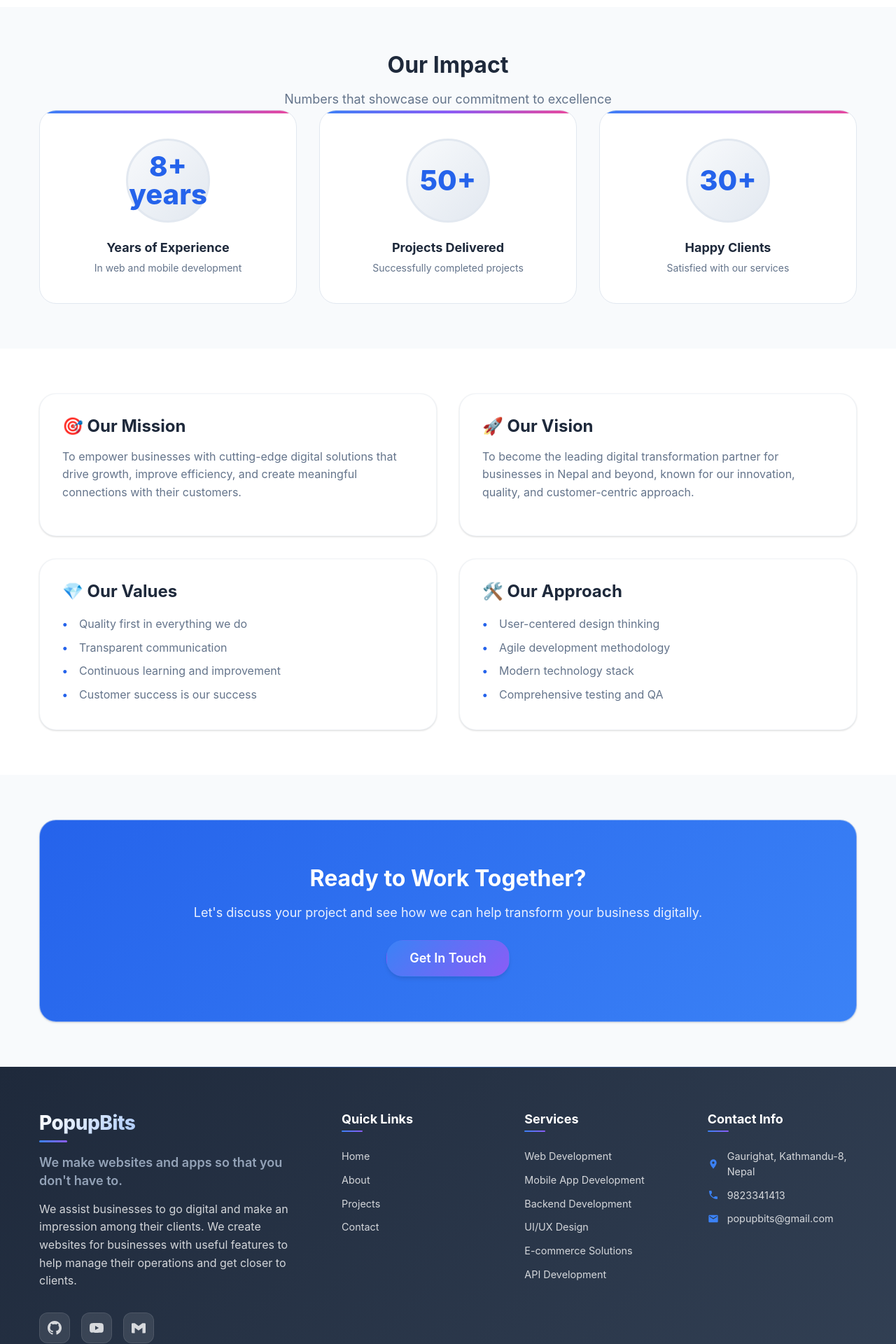
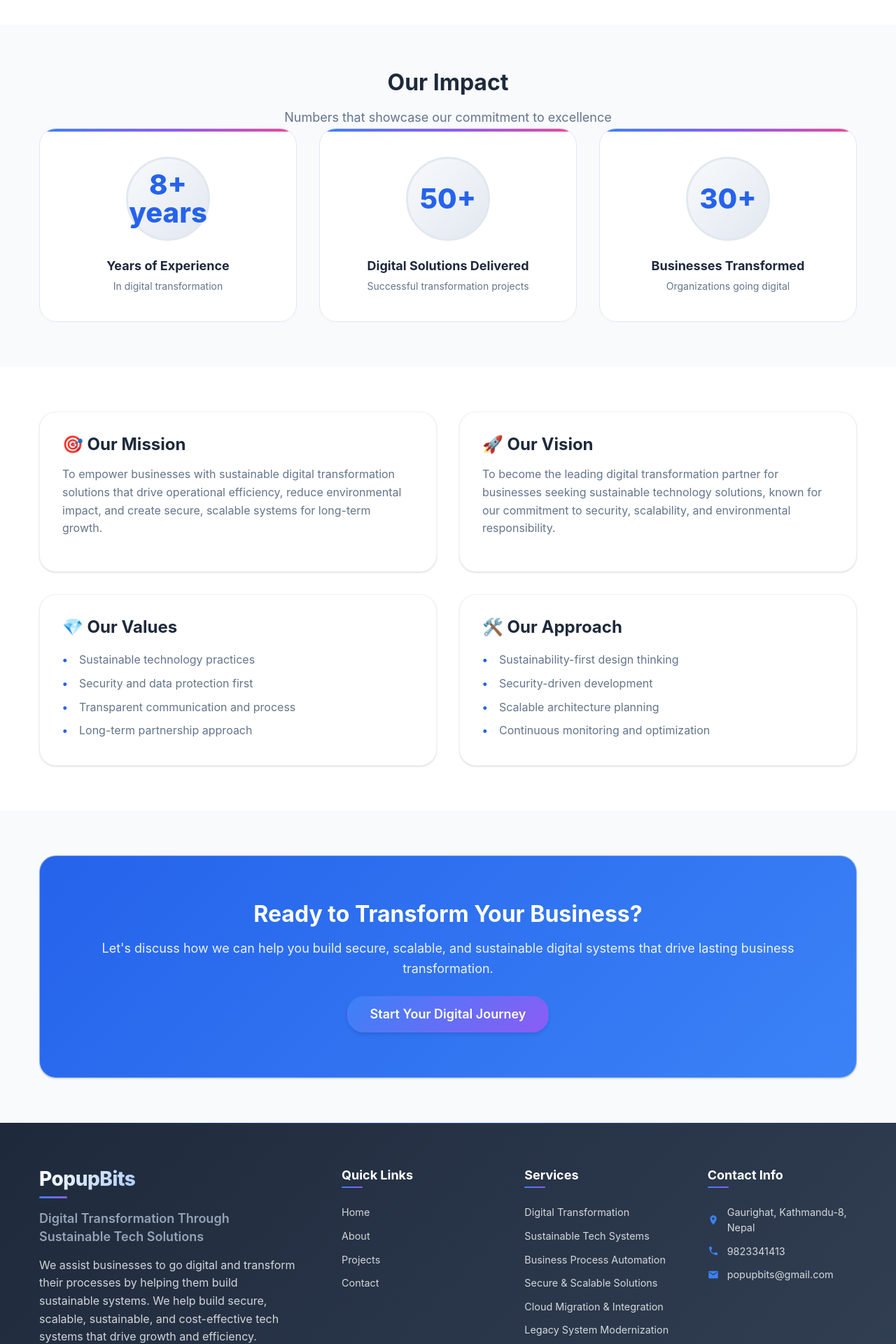
Before and after one commit to lohanidamodar/popupbits, a SvelteKit app: page /about in a window 1280 px wide. Shown: the part 880-2800 px from the top of the page at 70% size. Built offline with nearby package versions, Linux system fonts and the light colour scheme.

Commit message:
refactor content

```diff
--- a/src/lib/components/Footer.svelte
+++ b/src/lib/components/Footer.svelte
@@ -11,12 +11,12 @@
 	];
 
 	const services = [
-		'Web Development',
-		'Mobile App Development',
-		'Backend Development',
-		'UI/UX Design',
-		'E-commerce Solutions',
-		'API Development'
+		'Digital Transformation',
+		'Sustainable Tech Systems',
+		'Business Process Automation',
+		'Secure & Scalable Solutions',
+		'Cloud Migration & Integration',
+		'Legacy System Modernization'
 	];
 </script>
 
--- a/src/lib/data/company.js
+++ b/src/lib/data/company.js
@@ -1,7 +1,7 @@
 export default {
   "name": "PopupBits",
-  "tagline": "We make websites and apps so that you don't have to.",
-  "description": "We assist businesses to go digital and make an impression among their clients. We create websites for businesses with useful features to help manage their operations and get closer to clients.",
+  "tagline": "Digital Transformation Through Sustainable Tech Solutions",
+  "description": "We assist businesses to go digital and transform their processes by helping them build sustainable systems. We help build secure, scalable, sustainable, and cost-effective tech systems that drive growth and efficiency.",
   "contact": {
     "company": "Popup Bits Pvt. Ltd.",
     "address": "Gaurighat, Kathmandu-8, Nepal",
--- a/src/lib/data/services.js
+++ b/src/lib/data/services.js
@@ -1,54 +1,54 @@
 export default [
   {
-    "id": "web-development",
-    "title": "Web Development",
-    "icon": "🌐",
-    "description": "Custom websites and web applications built with modern technologies. From simple landing pages to complex web platforms.",
+    "id": "digital-transformation",
+    "title": "Digital Transformation",
+    "icon": "🚀",
+    "description": "Transform your business processes with digital solutions that increase efficiency, reduce costs, and drive sustainable growth.",
     "features": [
-      "Responsive design for all devices",
-      "Modern frameworks (React, Svelte, Vue)",
-      "SEO optimization",
-      "Performance optimization",
-      "Content management systems"
+      "Process automation & optimization",
+      "Legacy system modernization",
+      "Digital workflow implementation",
+      "Data-driven decision systems",
+      "Change management support"
     ]
   },
   {
-    "id": "mobile-development",
-    "title": "Mobile App Development",
-    "icon": "📱",
-    "description": "Cross-platform mobile applications using Flutter. Build once, deploy to both iOS and Android platforms.",
+    "id": "sustainable-systems",
+    "title": "Sustainable Tech Systems",
+    "icon": "🌱",
+    "description": "Build scalable, secure, and cost-effective systems designed for long-term success and environmental responsibility.",
     "features": [
-      "Cross-platform development",
-      "Native performance",
-      "App store deployment",
-      "Offline capabilities",
-      "Push notifications"
+      "Green technology solutions",
+      "Energy-efficient architectures",
+      "Scalable cloud infrastructure",
+      "Cost optimization strategies",
+      "Sustainable development practices"
     ]
   },
   {
-    "id": "backend-development",
-    "title": "Backend & API Development",
-    "icon": "⚙️",
-    "description": "Scalable backend systems and APIs to power your applications with robust database design and integration.",
+    "id": "secure-solutions",
+    "title": "Secure & Scalable Solutions",
+    "icon": "🔒",
+    "description": "Enterprise-grade security and scalability built into every solution to protect your business and support growth.",
     "features": [
-      "RESTful API development",
-      "Database design & optimization",
-      "Cloud integration (Firebase, Appwrite)",
-      "Authentication systems",
-      "Real-time features"
+      "End-to-end encryption",
+      "Multi-layer security architecture",
+      "Scalable cloud deployment",
+      "Compliance & audit support",
+      "Performance monitoring"
     ]
   },
   {
-    "id": "ui-ux-design",
-    "title": "UI/UX Design",
-    "icon": "🎨",
-    "description": "User-centered design that creates intuitive and engaging digital experiences for your customers.",
+    "id": "business-automation",
+    "title": "Business Process Automation",
+    "icon": "⚙️",
+    "description": "Streamline operations with intelligent automation that reduces manual work and increases productivity.",
     "features": [
-      "User interface design",
-      "User experience optimization",
-      "Wireframing & prototyping",
-      "Design systems",
-      "Usability testing"
+      "Workflow automation",
+      "Integration with existing systems",
+      "Custom business applications",
+      "Real-time analytics & reporting",
+      "Mobile-first solutions"
     ]
   }
 ];
--- a/src/routes/+page.svelte
+++ b/src/routes/+page.svelte
@@ -27,10 +27,11 @@
 			</h1>
 			<p
 				class="mb-4"
-				style="font-size: 1.25rem; color: rgba(255,255,255,0.9); max-width: 600px; margin: 0 auto 2rem;"
+				style="font-size: 1.25rem; color: rgba(255,255,255,0.9); max-width: 700px; margin: 0 auto 2rem;"
 			>
-				Expert web development and software solutions. We transform your ideas into digital reality
-				with modern technologies and clean, maintainable code.
+				We help businesses transform digitally with secure, scalable, and sustainable tech systems.
+				From process automation to legacy modernization, we build cost-effective solutions that
+				drive growth and efficiency.
 			</p>
 			<div class="flex-center gap-3" style="flex-wrap: wrap; justify-content: center;">
 				<a
@@ -67,10 +68,10 @@
 <section class="section">
 	<div class="container">
 		<div class="mb-4 text-center">
-			<h2 class="mb-2">Our Services</h2>
-			<p class="text-secondary" style="max-width: 600px; margin: 0 auto;">
-				We offer comprehensive web development and software solutions tailored to your business
-				needs.
+			<h2 class="mb-2">Digital Transformation Services</h2>
+			<p class="text-secondary" style="max-width: 700px; margin: 0 auto;">
+				We help businesses go digital by building secure, scalable, and sustainable tech systems
+				that transform processes, reduce costs, and drive long-term growth.
 			</p>
 		</div>
 		<div class="grid-auto-fit grid">
@@ -155,17 +156,17 @@
 <!-- CTA Section -->
 <section class="section" style="background: var(--primary-blue); color: white;">
 	<div class="container text-center">
-		<h2 class="mb-2" style="color: white;">Ready to Start Your Project?</h2>
-		<p class="mb-4" style="color: rgba(255,255,255,0.9); max-width: 600px; margin: 0 auto 2rem;">
-			Let's discuss your ideas and turn them into reality. Get in touch with us today for a free
-			consultation.
+		<h2 class="mb-2" style="color: white;">Ready to Transform Your Business?</h2>
+		<p class="mb-4" style="color: rgba(255,255,255,0.9); max-width: 700px; margin: 0 auto 2rem;">
+			Let's discuss how we can help you build secure, scalable, and sustainable tech systems that
+			drive digital transformation and business growth. Get a free consultation today.
 		</p>
 		<a
 			href="/contact"
 			class="btn btn-lg"
 			style="background: white; color: var(--primary-blue); padding: 1rem 2rem;"
 		>
-			Contact Us Today
+			Start Your Digital Transformation
 		</a>
 	</div>
 </section>
--- a/src/routes/about/+page.svelte
+++ b/src/routes/about/+page.svelte
@@ -22,15 +22,16 @@
 					{companyData.description}
 				</p>
 				<p>
-					We are a team of passionate developers and designers who believe in the power of
-					technology to transform businesses. Our mission is to help organizations leverage digital
-					solutions to reach their full potential and connect better with their customers.
+					We are a team of passionate developers and digital transformation specialists who believe
+					in the power of sustainable technology to revolutionize business operations. Our mission
+					is to help organizations embrace digital transformation through secure, scalable, and
+					environmentally conscious tech solutions.
 				</p>
 				<p>
-					With over {companyData.stats.experience} of combined experience in web and mobile development,
-					we have successfully delivered {companyData.stats.projectsCompleted} projects to satisfied
-					clients. We specialize in modern technologies and frameworks that ensure your digital solutions
-					are scalable, maintainable, and future-proof.
+					With over {companyData.stats.experience} of combined experience in digital transformation and
+					system automation, we have successfully delivered {companyData.stats.projectsCompleted} projects
+					to satisfied clients. We specialize in sustainable technologies and automation frameworks that
+					ensure your digital transformation initiatives are scalable, secure, and environmentally responsible.
 				</p>
 			</div>
 		</div>
@@ -47,17 +48,17 @@
 			<StatCard
 				stat={companyData.stats.experience}
 				label="Years of Experience"
-				description="In web and mobile development"
+				description="In digital transformation"
 			/>
 			<StatCard
 				stat={companyData.stats.projectsCompleted}
-				label="Projects Delivered"
-				description="Successfully completed projects"
+				label="Digital Solutions Delivered"
+				description="Successful transformation projects"
 			/>
 			<StatCard
 				stat={companyData.stats.clientsSatisfied}
-				label="Happy Clients"
-				description="Satisfied with our services"
+				label="Businesses Transformed"
+				description="Organizations going digital"
 			/>
 		</div>
 	</div>
@@ -69,33 +70,35 @@
 			<div class="value-card card">
 				<h3>🎯 Our Mission</h3>
 				<p>
-					To empower businesses with cutting-edge digital solutions that drive growth, improve
-					efficiency, and create meaningful connections with their customers.
+					To empower businesses with sustainable digital transformation solutions that drive
+					operational efficiency, reduce environmental impact, and create secure, scalable systems
+					for long-term growth.
 				</p>
 			</div>
 			<div class="value-card card">
 				<h3>🚀 Our Vision</h3>
 				<p>
-					To become the leading digital transformation partner for businesses in Nepal and beyond,
-					known for our innovation, quality, and customer-centric approach.
+					To become the leading digital transformation partner for businesses seeking sustainable
+					technology solutions, known for our commitment to security, scalability, and environmental
+					responsibility.
 				</p>
 			</div>
 			<div class="value-card card">
 				<h3>💎 Our Values</h3>
 				<ul>
-					<li>Quality first in everything we do</li>
-					<li>Transparent communication</li>
-					<li>Continuous learning and improvement</li>
-					<li>Customer success is our success</li>
+					<li>Sustainable technology practices</li>
+					<li>Security and data protection first</li>
+					<li>Transparent communication and process</li>
+					<li>Long-term partnership approach</li>
 				</ul>
 			</div>
 			<div class="value-card card">
 				<h3>🛠️ Our Approach</h3>
 				<ul>
-					<li>User-centered design thinking</li>
-					<li>Agile development methodology</li>
-					<li>Modern technology stack</li>
-					<li>Comprehensive testing and QA</li>
+					<li>Sustainability-first design thinking</li>
+					<li>Security-driven development</li>
+					<li>Scalable architecture planning</li>
+					<li>Continuous monitoring and optimization</li>
 				</ul>
 			</div>
 		</div>
@@ -105,11 +108,12 @@
 <section class="section section-gray">
 	<div class="container">
 		<div class="cta-card card text-center">
-			<h2>Ready to Work Together?</h2>
+			<h2>Ready to Transform Your Business?</h2>
 			<p class="mb-3">
-				Let's discuss your project and see how we can help transform your business digitally.
+				Let's discuss how we can help you build secure, scalable, and sustainable digital systems
+				that drive lasting business transformation.
 			</p>
-			<a href="/contact" class="btn btn-primary btn-lg"> Get In Touch </a>
+			<a href="/contact" class="btn btn-primary btn-lg"> Start Your Digital Journey </a>
 		</div>
 	</div>
 </section>
--- a/src/routes/contact/+page.svelte
+++ b/src/routes/contact/+page.svelte
@@ -58,10 +58,10 @@
 			<!-- Contact Form -->
 			<div class="contact-form-section">
 				<div class="contact-card card">
-					<h3>Send us a Message</h3>
+					<h3>Start Your Digital Transformation</h3>
 					<p class="text-secondary mb-3">
-						Ready to start your project? Fill out the form below and we'll get back to you within 24
-						hours.
+						Ready to transform your business with sustainable digital solutions? Fill out the form
+						below and we'll get back to you within 24 hours to discuss your transformation needs.
 					</p>
 
 					<form class="contact-form" method="POST" action="mailto:{companyData.contact.email}">
@@ -101,13 +101,14 @@
 						</div>
 
 						<div class="form-group">
-							<label for="project-type">Project Type</label>
+							<label for="project-type">Transformation Area</label>
 							<select id="project-type" name="project-type" class="form-input">
-								<option value="">Select project type</option>
-								<option value="website">Website Development</option>
-								<option value="mobile-app">Mobile App Development</option>
-								<option value="web-app">Web Application</option>
-								<option value="ecommerce">E-commerce Solution</option>
+								<option value="">Select transformation area</option>
+								<option value="digital-transformation">Digital Transformation</option>
+								<option value="process-automation">Business Process Automation</option>
+								<option value="sustainable-systems">Sustainable Tech Systems</option>
+								<option value="security-solutions">Security & Compliance</option>
+								<option value="scalable-architecture">Scalable Architecture</option>
 								<option value="other">Other</option>
 							</select>
 						</div>
@@ -124,18 +125,20 @@
 						</div>
 
 						<div class="form-group">
-							<label for="message">Project Details *</label>
+							<label for="message">Transformation Goals *</label>
 							<textarea
 								id="message"
 								name="message"
 								required
 								class="form-textarea"
 								rows="5"
-								placeholder="Tell us about your project, goals, and any specific requirements..."
+								placeholder="Tell us about your business transformation goals, current challenges, and how we can help you build sustainable digital systems..."
 							></textarea>
 						</div>
 
-						<button type="submit" class="btn btn-primary btn-lg form-submit"> Send Message </button>
+						<button type="submit" class="btn btn-primary btn-lg form-submit">
+							Start Transformation Discussion
+						</button>
 					</form>
 				</div>
 			</div>
@@ -151,19 +154,19 @@
 		</div>
 		<div class="grid grid-cols-3">
 			<div class="feature-card card text-center">
-				<div class="feature-icon">⚡</div>
-				<h4>Fast Delivery</h4>
-				<p>Quick turnaround times without compromising on quality</p>
+				<div class="feature-icon">🌱</div>
+				<h4>Sustainable Solutions</h4>
+				<p>Environmentally conscious technology choices for long-term sustainability</p>
 			</div>
 			<div class="feature-card card text-center">
-				<div class="feature-icon">🛡️</div>
-				<h4>Quality Assurance</h4>
-				<p>Rigorous testing and quality checks for all our deliverables</p>
+				<div class="feature-icon">�</div>
+				<h4>Security First</h4>
+				<p>Advanced security measures and data protection in every solution</p>
 			</div>
 			<div class="feature-card card text-center">
-				<div class="feature-icon">🤝</div>
-				<h4>Ongoing Support</h4>
-				<p>Continued support and maintenance after project completion</p>
+				<div class="feature-icon">📈</div>
+				<h4>Scalable Growth</h4>
+				<p>Systems designed to grow with your business transformation needs</p>
 			</div>
 		</div>
 	</div>
--- a/src/routes/projects/+page.svelte
+++ b/src/routes/projects/+page.svelte
@@ -8,7 +8,7 @@
 	<title>Projects - {companyData.name}</title>
 	<meta
 		name="description"
-		content="Explore our portfolio of web and mobile applications. See how we've helped businesses achieve their digital goals."
+		content="Explore our portfolio of digital transformation projects. See how we've helped businesses build sustainable, secure, and scalable systems."
 	/>
 </svelte:head>
 
@@ -18,8 +18,9 @@
 	<div class="container">
 		<div class="section-header mb-4 text-center">
 			<p class="section-subtitle">
-				Explore our portfolio of successful projects. From mobile apps to web platforms, we've
-				helped businesses of all sizes achieve their digital goals.
+				Explore our portfolio of successful digital transformation projects. From automated business
+				processes to scalable cloud systems, we've helped organizations build sustainable technology
+				solutions that drive growth.
 			</p>
 		</div>
 
```
